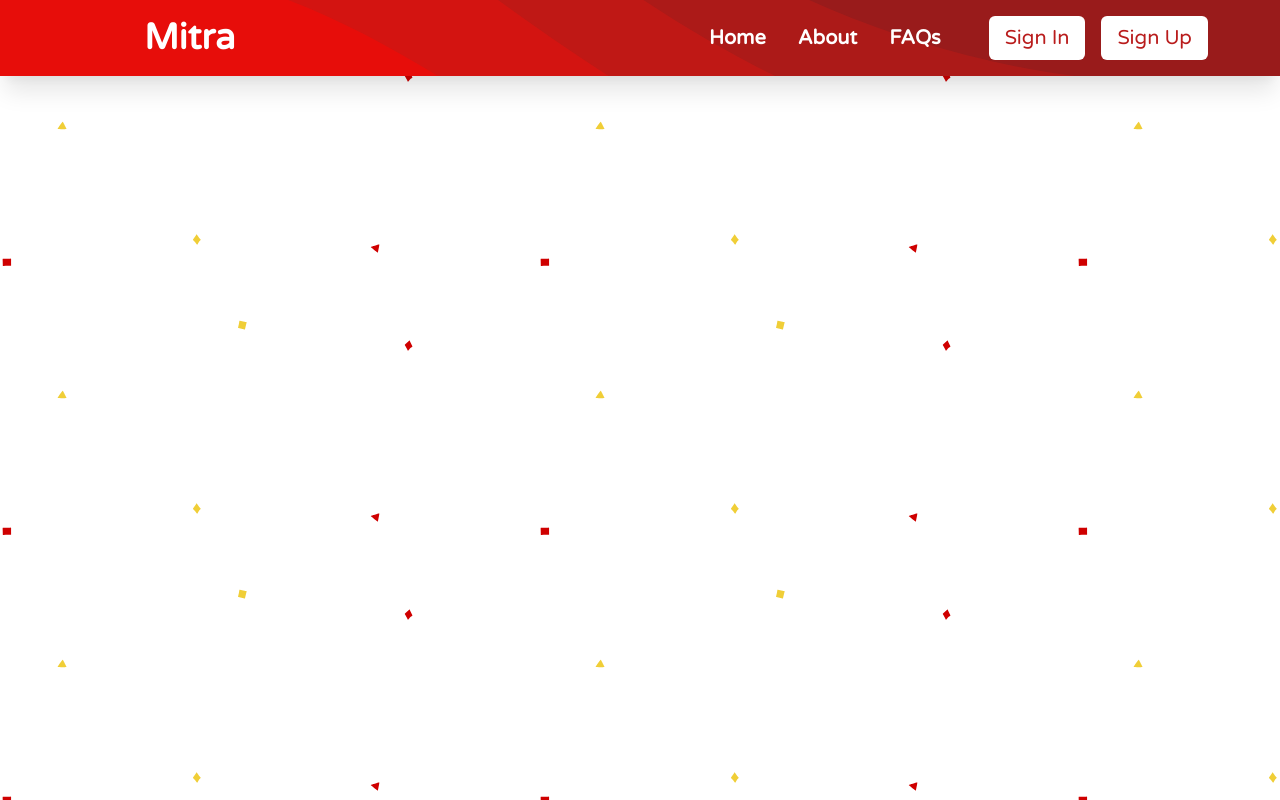
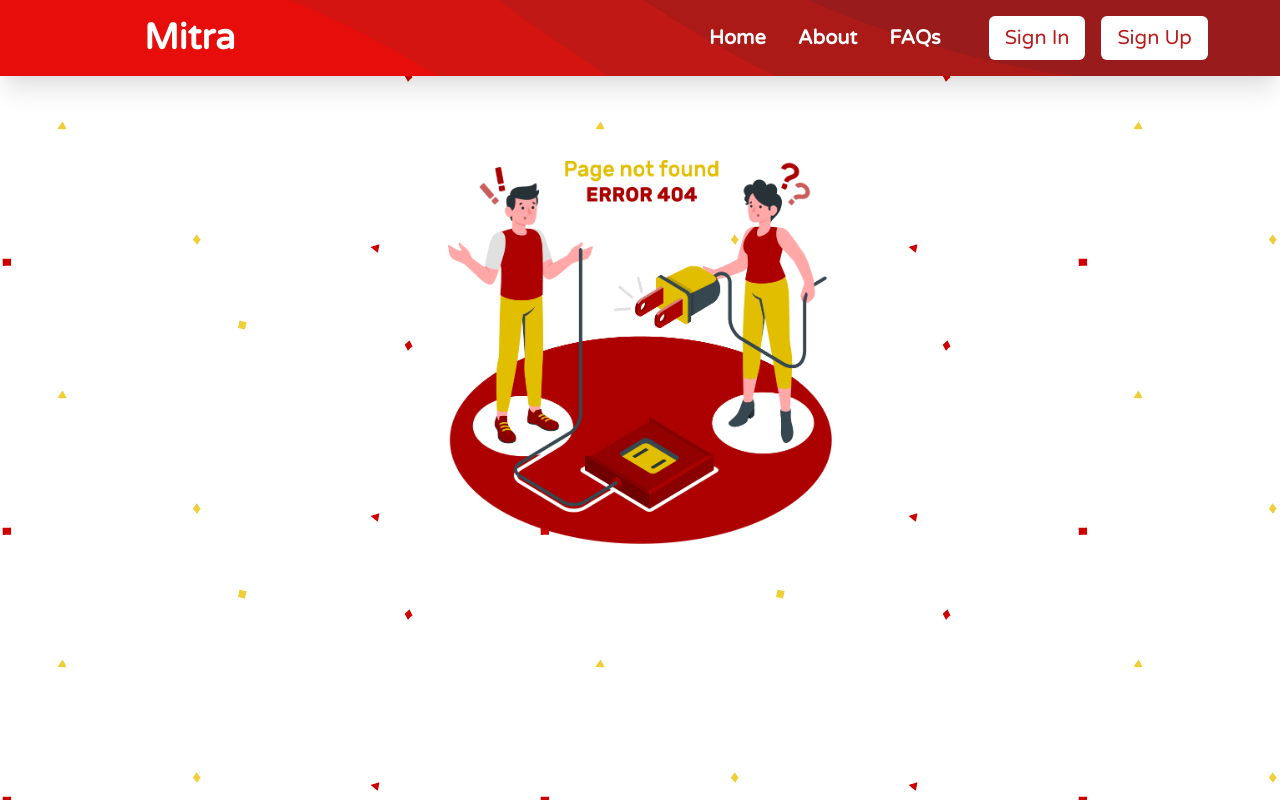
Before and after one commit to gangadhar5613/Mitra, a React app: page /user/dashboard in a window 1280 px wide. Built offline with nearby package versions, Linux system fonts and the light colour scheme; a web font is replaced by a local one.

Commit message:
Bug Fixes

```diff
--- a/client/src/components/App.jsx
+++ b/client/src/components/App.jsx
@@ -11,7 +11,7 @@ import UserDashboard from "./userDashboard/UserDashboard";
 import FundRaising from './FunRaising';
 import BloodRequestForm from './BloodRequestForm';
 import BouncingLoader from "./BouncingLoader";
-
+import PageNotFound from "./PageNotFound";
 class App extends React.Component {
   constructor(props) {
     super(props);
@@ -59,7 +59,7 @@ function AuthRoute (props) {
   return (
     <>
       <Header />
-      <switch>
+      <Switch>
         <Route path="/" exact component={Home} />
         <Route path="/feed" component={Feed} />
         <Route path="/user/dashboard" exact>
@@ -71,7 +71,7 @@ function AuthRoute (props) {
         <Route path="*">
           <Home />
         </Route>
-      </switch>
+      </Switch>
     </>
   );
 }
@@ -80,11 +80,15 @@ function NoAuthRoute (props) {
   return (
     <>
       <Header />
-			<switch>
+      <Switch>
         <Route path="/" exact component={Home} />
         <Route path="/register" component={Register} />
         <Route path="/login" component={Login} />
-			</switch>
+        <Route path="/feed" component={Feed} />
+        <Route path='*'>
+          <PageNotFound />
+        </Route>
+			</Switch>
     </>
   );
 }
```
Lines whose indentation alone changed are shown as unchanged.
